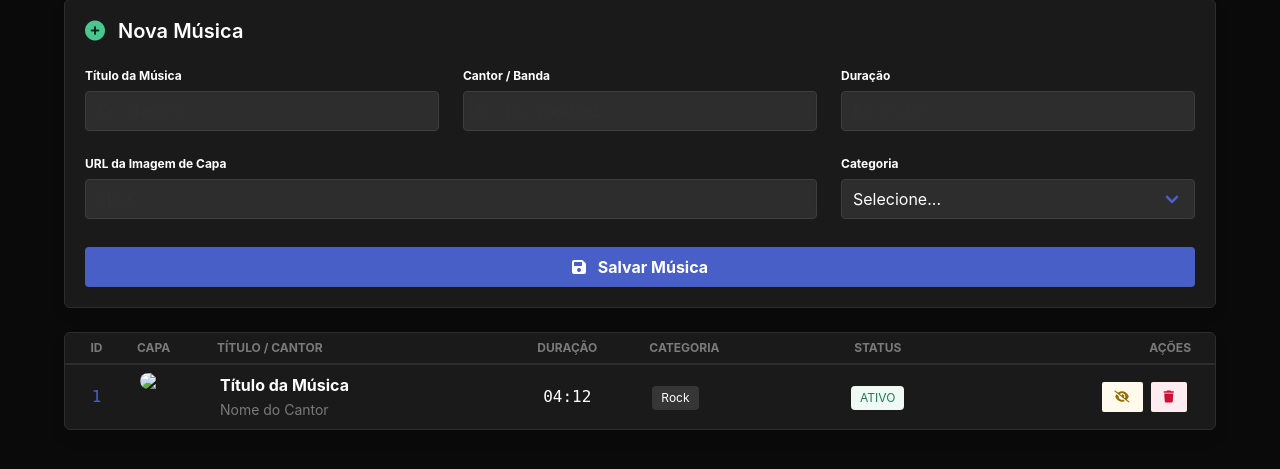
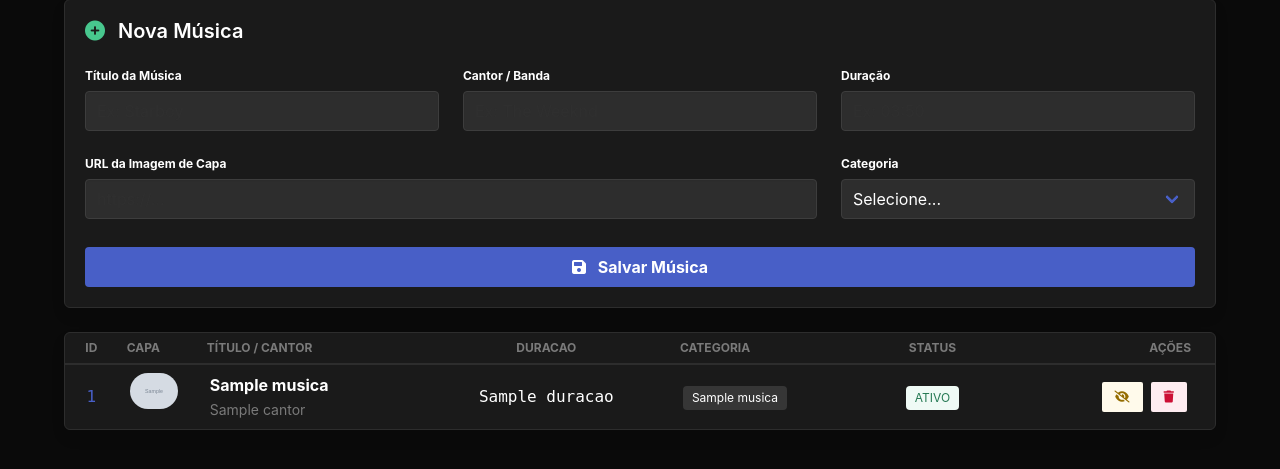
Before and after one commit to oliviawyy/MusicIce, a Flask app: template templates/administracao.html in a window 1280 px wide. Shown: the part 149-618 px from the top of the page. Run offline with Flask 3, Linux system fonts and the light colour scheme; the template is opened without the code that fills it: most values are stand-ins (such as "Sample title", 1, 10 or a date in 2020); grey boxes marked "Sample" are stand-in pictures; some libraries are stand-ins or nearby versions.

Commit message:
database

```diff
--- a/app.py
+++ b/app.py
@@ -19,7 +19,9 @@
 @app.route("/admin")
 def pagina_admin():
     musicas = recuperar_musicas()
-    return render_template("administracao.html", musicas = musicas)
+    # recuperando os generos
+    generos = recuperar_generos()
+    return render_template("administracao.html", musicas = musicas, generos = generos )
 
 if __name__=="__main__":
     app.run(debug=True)
--- a/templates/administracao.html
+++ b/templates/administracao.html
@@ -91,12 +91,16 @@
                             <label class="label is-small">Categoria</label>
                             <div class="control is-expanded">
                                 <div class="select is-fullwidth">
+
                                     <select>
+                                    {% for genero in generos %}
                                         <option>Selecione...</option>
-                                        <option>Rock</option>
-                                        <option>Pop</option>
+                                        <option>{{ genero.nome }}</option>
+
                                     </select>
+                                    {% endfor %}
                                 </div>
+
                             </div>
                         </div>
                     </div>
@@ -110,30 +114,32 @@
         <div class="box p-0" style="overflow-x: auto; border-radius: 6px;">
             <table class="table is-fullwidth">
                 <thead>
+
                     <tr>
                         <th class="has-text-centered">ID</th>
                         <th>Capa</th>
                         <th>Título / Cantor</th>
-                        <th class="has-text-centered">Duração</th>
+                        <th class="has-text-centered">duracao</th>
                         <th>Categoria</th>
                         <th class="has-text-centered">Status</th>
                         <th class="has-text-right px-5">Ações</th>
                     </tr>
                 </thead>
                 <tbody>
+                    {% for musica in musicas %}
                     <tr>
                         <td class="has-text-centered has-text-link is-family-monospace">1</td>
                         <td style="width: 80px;">
                             <figure class="image is-48x48">
-                                <img src="https://via.placeholder.com/48" class="is-rounded" style="object-fit: cover;">
+                                <img src="{{ musica.url_imagem }}" class="is-rounded" style="object-fit: cover;">
                             </figure>
                         </td>
                         <td>
-                            <strong class="has-text-white">Título da Música</strong><br>
-                            <small class="has-text-grey">Nome do Cantor</small>
+                            <strong class="has-text-white">{{ musica.nome }}</strong><br>
+                            <small class="has-text-grey">{{ musica.cantor }}</small>
                         </td>
-                        <td class="is-family-monospace has-text-centered">04:12</td>
-                        <td><span class="tag is-dark">Rock</span></td>
+                        <td class="is-family-monospace has-text-centered">{{ musica.duracao }}</td>
+                        <td><span class="tag is-dark">{{ musica.nome_genero }}</span></td>
                         <td class="has-text-centered">
                             <span class="tag is-success is-light">ATIVO</span>
                         </td>
@@ -146,6 +152,7 @@
                                     <i class="fa-solid fa-trash"></i>
                                 </button>
                             </div>
+                            {% endfor %}
                         </td>
                     </tr>
                 </tbody>
```
